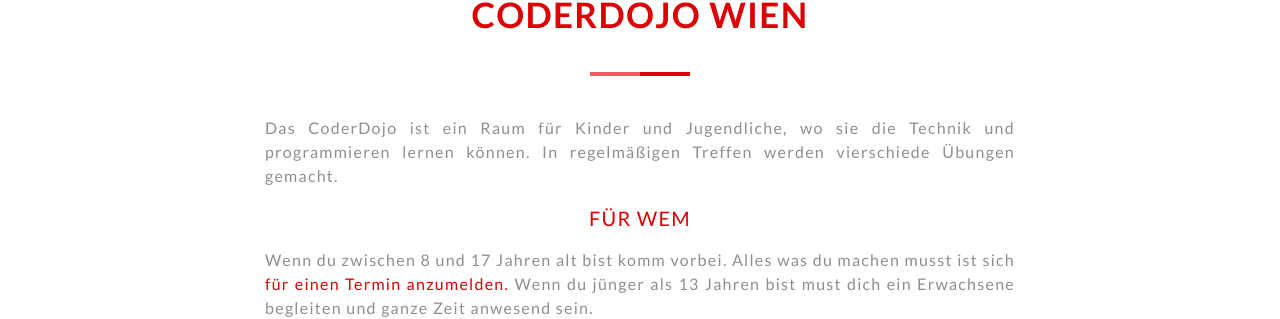
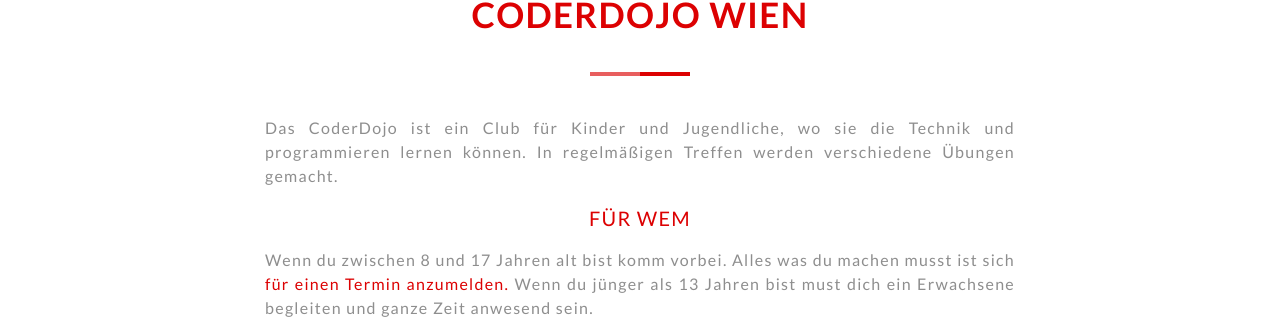
Before and after one commit to coderdojo-wien/coderdojo-wien.github.io, a Jekyll site: the page built from index.html, in a window 1280 px wide and 900 px high, scrolled down 861 px. Shown: the part 142-461 px from the top of the window. Built offline with Jekyll 4.4.1, drawn with Linux system fonts in a browser that asks for light colours; nearby versions of some CDN libraries.

Commit message:
Fix typo

```diff
--- a/_config.yml
+++ b/_config.yml
@@ -77,7 +77,7 @@
 #############   About   #############
 #####################################
 about-title: CoderDojo Wien
-about-description: "Das CoderDojo ist ein Raum für Kinder und Jugendliche, wo sie die Technik und programmieren lernen können. In regelmäßigen Treffen werden vierschiede Übungen gemacht.
+about-description: "Das CoderDojo ist ein Club für Kinder und Jugendliche, wo sie die Technik und programmieren lernen können. In regelmäßigen Treffen werden verschiedene Übungen gemacht.
 <h3>Für wem</h3>
 <p>Wenn du zwischen 8 und 17 Jahren alt bist komm vorbei. Alles was du machen musst ist sich <a href=\"#sponsorship\">für einen Termin anzumelden.</a>
 Wenn du jünger als 13 Jahren bist must dich ein Erwachsene begleiten und ganze Zeit anwesend sein.</p>
```
